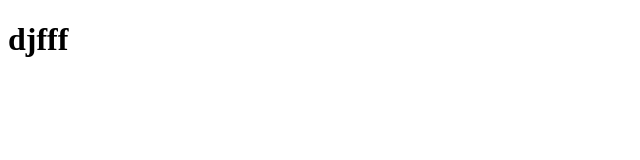
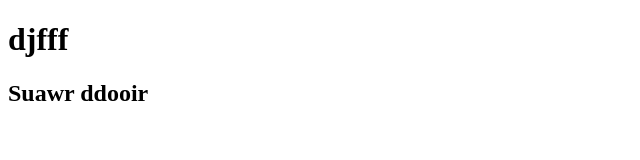
Before and after one commit to trongnhan050403/duan3, a plain HTML site: page index.html in a window 1280 px wide. Shown: the whole page, without its empty margins (0-640 px from the left). Drawn offline with Linux system fonts and the light colour scheme.

Commit message:
first commit

```diff
--- a/index.html
+++ b/index.html
@@ -7,5 +7,6 @@
   </head>
   <body>
     <h1>djfff</h1>
+    <h2>Suawr ddooir</h2>
   </body>
 </html>
```
